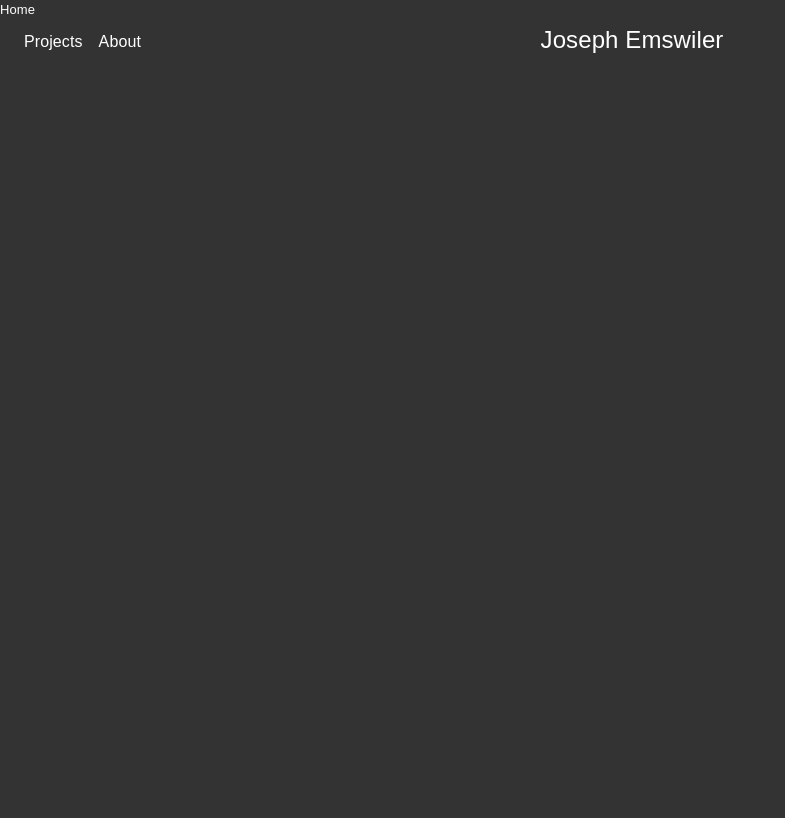
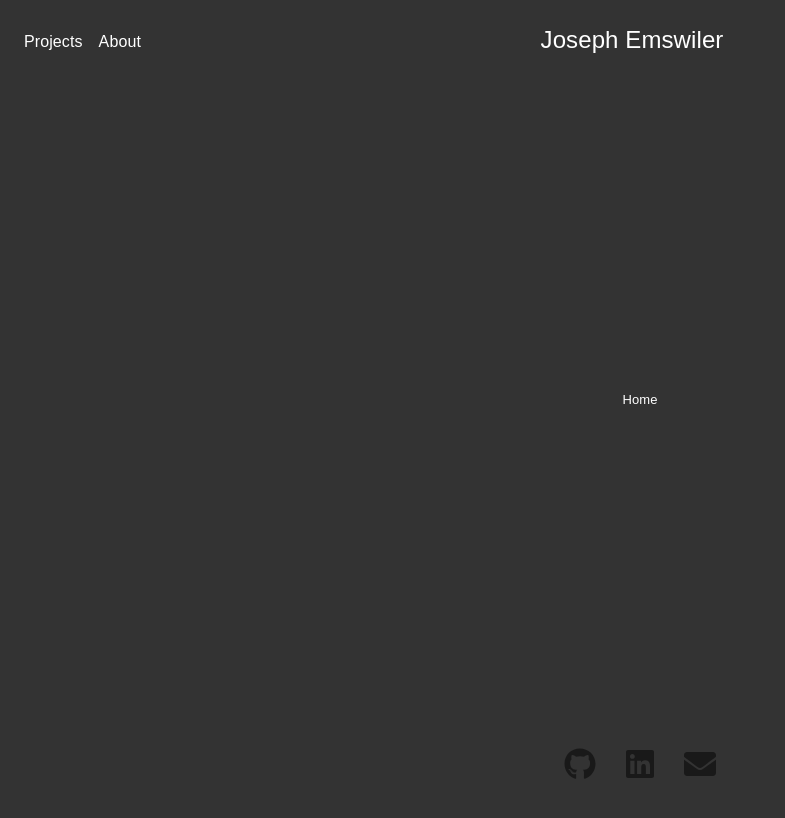
Before and after one commit to josephemswiler/josephemswiler.github.io, a React (Create React App) app: page / in a window 1280 px wide. Shown: the whole page, without its empty margins (0-785 px from the left). Built offline with nearby package versions, Linux system fonts and the light colour scheme.

Commit message:
Basic page setup

```diff
--- a/src/App.js
+++ b/src/App.js
@@ -1,5 +1,6 @@
 import React, { Component } from 'react'
 import Top from './components/containers/Top'
+import Bottom from './components/containers/Bottom'
 
 class App extends Component {
   style = () => ({
@@ -13,10 +14,9 @@ class App extends Component {
   })
   render () {
     return (
-      <div>
+      <div style={this.style().app}>
         <Top />
-        <div style={this.style().app}>
-        </div>
+        <Bottom />
       </div>
     )
   }
--- a/src/components/containers/Bottom.js
+++ b/src/components/containers/Bottom.js
@@ -1,10 +1,173 @@
-import React, { Component } from 'react';
+import React, { Component } from 'react'
+import { Tooltip } from 'reactstrap'
+import { library } from '@fortawesome/fontawesome-svg-core'
+import { FontAwesomeIcon } from '@fortawesome/react-fontawesome'
+import { fas } from '@fortawesome/free-solid-svg-icons'
+import { fab } from '@fortawesome/free-brands-svg-icons'
 
-export default class Bottom extends Component {
-  render() {
+library.add(fas, fab)
+
+export default class NavBottom extends Component {
+  constructor (props) {
+    super(props)
+
+    this.state = {
+      tooltipOpen: false,
+      gitHubColor: this.mouseLeaveColor,
+      linkedInColor: this.mouseLeaveColor,
+      emailColor: this.mouseLeaveColor,
+      width: window.innerWidth
+    }
+  }
+
+  componentDidMount () {
+    window.addEventListener('resize', this.windowResize)
+  }
+
+  windowResize = () => {
+    this.setState({
+      width: window.innerWidth
+    })
+  }
+
+  tooltipToggle = () => {
+    this.setState({
+      tooltipOpen: !this.state.tooltipOpen
+    })
+  }
+
+  mouseEnterColor = '#fff'
+  mouseLeaveColor = 'rgba(0,0,0,.5)'
+
+
+  hoverGitHub = event => {
+    switch (event.type) {
+      case 'mouseenter':
+        this.setState({
+          gitHubColor: this.mouseEnterColor
+        })
+        break
+      case 'mouseleave':
+        this.setState({
+          gitHubColor: this.mouseLeaveColor
+        })
+        break
+      default:
+    }
+  }
+
+  hoverLinkedIn = event => {
+    switch (event.type) {
+      case 'mouseenter':
+        this.setState({
+          linkedInColor: this.mouseEnterColor
+        })
+        break
+      case 'mouseleave':
+        this.setState({
+          linkedInColor: this.mouseLeaveColor
+        })
+        break
+      default:
+    }
+  }
+
+  hoverEmail = event => {
+    switch (event.type) {
+      case 'mouseenter':
+        this.setState({
+          emailColor: this.mouseEnterColor
+        })
+        break
+      case 'mouseleave':
+        this.setState({
+          emailColor: this.mouseLeaveColor
+        })
+        break
+      default:
+    }
+  }
+
+  style = () => ({
+    container: {
+      position: 'absolute',
+      bottom: '.25rem',
+      width: '100%',
+      display: 'flex',
+      justifyContent: 'center'
+    },
+    link: {
+      margin: 15,
+    },
+    gitHub: {
+      fontSize: 32,
+      color: this.state.gitHubColor,
+      transition: 'all 0.6s'
+    },
+    linkedIn: {
+      fontSize: 32,
+      color: this.state.linkedInColor,
+      transition: 'all 0.6s'
+    },
+    email: {
+      fontSize: 32,
+      color: this.state.emailColor,
+      transition: 'all 0.6s'
+    }
+  })
+
+  render () {
     return (
-      <div className="bottom">
-        { this.props.children }
+      <div style={this.style().container}>
+        <a
+          style={this.style().link}
+          href='https://github.com/josephemswiler'
+          target='_blank'
+          rel="noopener noreferrer"
+          onMouseEnter={this.hoverGitHub}
+          onMouseLeave={this.hoverGitHub}
+        >
+          <FontAwesomeIcon
+            style={this.style().gitHub}
+            icon={['fab', 'github']}
+          />
+        </a>
+
+        <a
+          style={this.style().link}
+          href='https://www.linkedin.com/in/josephemswiler/'
+          target='_blank'
+          rel="noopener noreferrer"
+          onMouseEnter={this.hoverLinkedIn}
+          onMouseLeave={this.hoverLinkedIn}
+        >
+          <FontAwesomeIcon
+            style={this.style().linkedIn}
+            icon={['fab', 'linkedin']}
+          />
+        </a>
+        <a
+          style={this.style().link}
+          href='mailto:josephemswiler@gmail.com'
+          target='_blank'
+          rel="noopener noreferrer"
+          onMouseEnter={this.hoverEmail}
+          onMouseLeave={this.hoverEmail}
+        >
+          <FontAwesomeIcon
+            style={this.style().email}
+            icon={['fas', 'envelope']}
+            id='email'
+          />
+        </a>
+        <Tooltip
+          placement='top'
+          isOpen={this.state.tooltipOpen}
+          target='email'
+          toggle={this.tooltipToggle}
+        >
+          JosephEmswiler@gmail.com
+        </Tooltip>
       </div>
     )
   }
--- a/src/components/containers/Top.js
+++ b/src/components/containers/Top.js
@@ -131,7 +131,7 @@ export default class NavTop extends React.Component {
 
           <Route exact path='/' component={Home} />
           <Route exact path='/about' component={About} />
-          <Route exact path='/projects' component={Projects} />
+          <Route path='/projects' component={Projects} />
 
       </div>
       </Router>
```
Also changed, not shown: src/components/elements/Carousel.js (added, +11 -0 lines).
